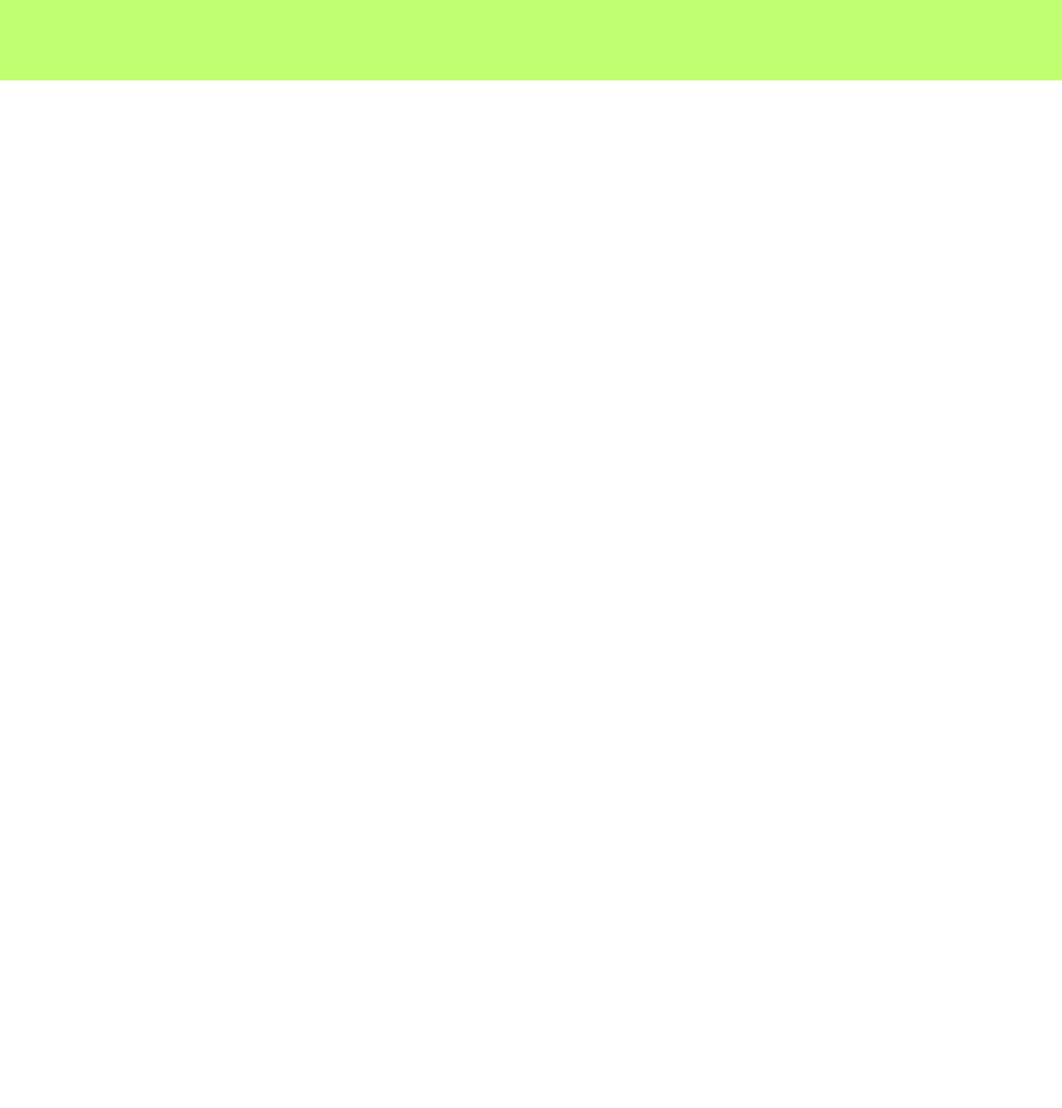
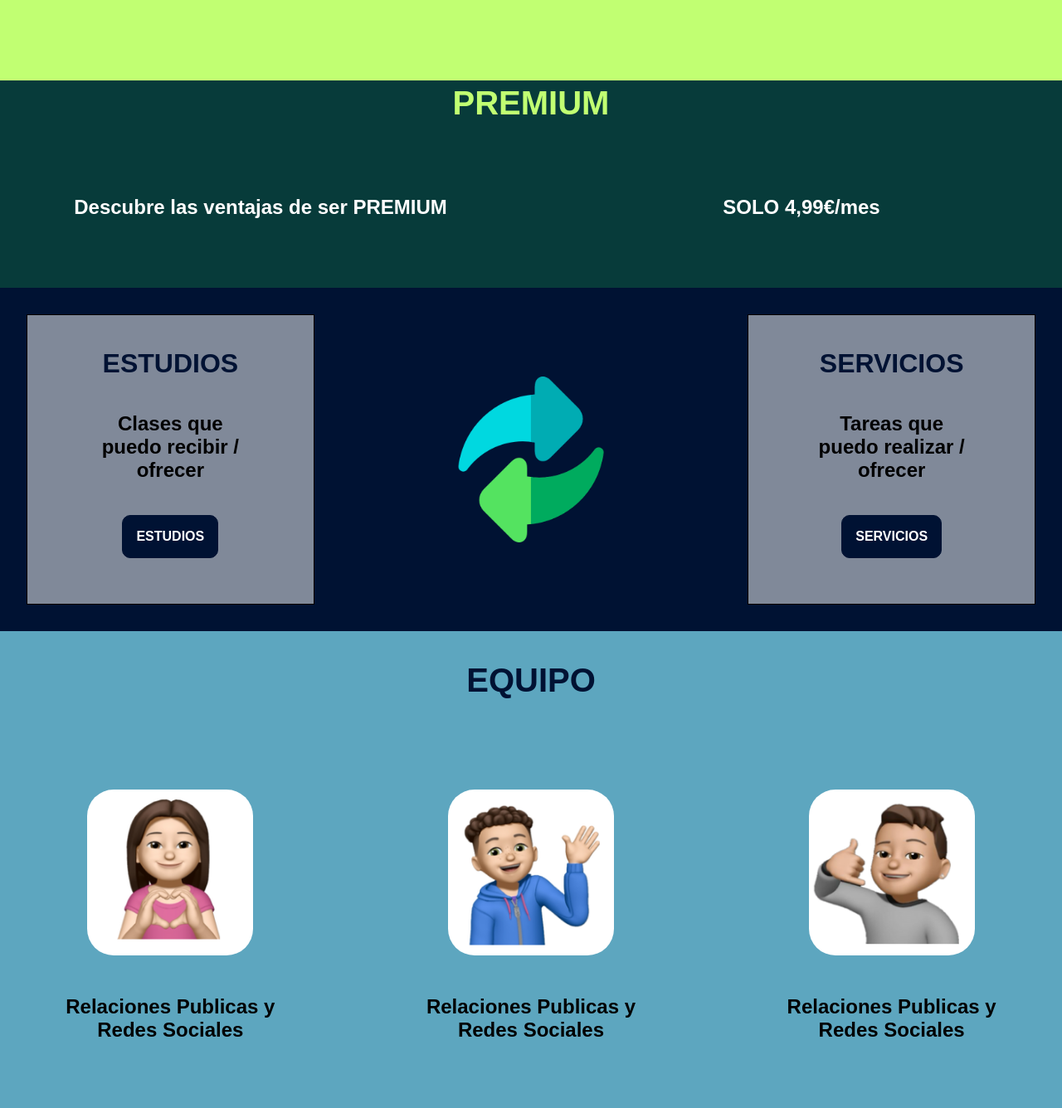
Before and after one commit to JavierColmena/S-Cambio-Study-Proyecto, a plain HTML site: page Pages/home.html in a window 1280 px wide. Shown: the part 759-2095 px from the top of the page at 83% size. Before the commit the page ends 856 px from the top, so only its background shows below. Drawn offline with nearby package versions, Linux system fonts and the light colour scheme; a web font is replaced by a local one.

Commit message:
Home casi hecho

```diff
--- a/Pages/home.html
+++ b/Pages/home.html
@@ -19,7 +19,8 @@
             <div class="col-12 mb-3 mb-lg-0 d-flex align-items-center flex-column col-lg-4 flex-lg-row mb-lg-0">
                 <a href="home.html"><img src="../Images/LogoSC.png" alt="logo"></a>
             </div>
-            <div class="col-12 gap-3 mb-5 mb-lg-0 d-flex align-items-center justify-content-center flex-column col-lg-8 flex-lg-row align-items-lg-center justify-content-lg-between gap-lg-0">
+            <div
+                class="col-12 gap-3 mb-5 mb-lg-0 d-flex align-items-center justify-content-center flex-column col-lg-8 flex-lg-row align-items-lg-center justify-content-lg-between gap-lg-0">
                 <a href="home.html">HOME</a>
                 <a href="aplicacion.html">APLICACION</a>
                 <a href="servicios.html">SERVICIOS</a>
@@ -30,7 +31,8 @@
 
         <!-- HERO -->
         <div class="row hero d-flex align-items-center justify-content-between">
-            <div class="col-12 mb-5 mb-lg-5 col-lg-8 d-flex align-items-center justify-content-between flex-column gap-4">
+            <div
+                class="col-12 mb-5 mb-lg-5 col-lg-8 d-flex align-items-center justify-content-between flex-column gap-4">
                 <div class="titulo">
                     <h1>Primero (E)S´Cambio y
                         luego Study</h1>
@@ -39,18 +41,90 @@
                     <h3>Descarga nuestra aplicacion y que empiecen los intercambios</h3>
                 </div>
                 <div class="col-2">
-                    <a href="#" class="boton">
+                    <a href="../Pages/aplicacion.html" class="boton">
                         <p>DESCARGAR APP</p>
                     </a>
                 </div>
             </div>
-            <div class="col-12 moviles col-lg-4 ">
+            <div class="d-none d-lg-block moviles col-lg-4 ">
                 <div class="d-flex align-items-center justify-content-between flex-column d-lg-block">
                     <img src="../Images/img1.png" alt="logo">
                     <img src="../Images/img2.png" alt="logo">
                 </div>
             </div>
         </div>
+        <!-- PREMIUM -->
+        <div class="row premium">
+            <div class="col-12">
+                <h1>PREMIUM</h1>
+            </div>
+            <div class="col-12 col-lg-6">
+                <h3>Descubre las ventajas de ser PREMIUM</h3>
+            </div>
+            <div class="col-12 col-lg-6">
+                <h3>SOLO 4,99€/mes</h3>
+            </div>
+        </div>
+        <!-- SERVICIOS -->
+        <div class="row servicios">
+            <div class="col-12 d-flex align-items-center justify-content-center col-lg-4">
+                <div class="d-flex align-items-center justify-content-center flex-column contenedor">
+                    <h2>ESTUDIOS</h2>
+                    <h3>Clases que puedo recibir / ofrecer</h3>
+                    <a href="#" class="boton">
+                        <p>ESTUDIOS</p>
+                    </a>
+                </div>
+            </div>
+            <div class="col-lg-4 d-none d-lg-flex align-items-lg-center justify-content-lg-center d-lg-block">
+                <img style="width: 200px; height: 200px;" src="../Images/intercambiar.png" alt="intercambiar">
+            </div>
+            <div class="col-12 d-flex align-items-center justify-content-center col-lg-4">
+                <div class="d-flex align-items-center justify-content-center flex-column contenedor">
+                    <h2>SERVICIOS</h2>
+                    <h3>Tareas que puedo
+                        realizar / ofrecer</h3>
+                    <a href="#" class="boton">
+                        <p>SERVICIOS</p>
+                    </a>
+                </div>
+            </div>
+        </div>
+        <!-- EQUIPO -->
+        <div class="row equipo">
+            <div class="col-12">
+                <h1>EQUIPO</h1>
+            </div>
+            <div class="col-12 col-lg-4">
+                <div class="d-flex align-items-center justify-content-center flex-column gap-5">
+                    <img src="../Images/gema.png" alt="gema" title="Gema">
+                    <p>
+                        Relaciones Publicas y
+                        Redes Sociales
+                    </p>
+                </div>
+            </div>
+            <div class="col-12 col-lg-4">
+                <div class="d-flex align-items-center justify-content-center flex-column gap-5">
+                    <img src="../Images/juanantonio.png" alt="gema" title="Juan Antonio">
+                    <p>
+                        Relaciones Publicas y
+                        Redes Sociales
+                    </p>
+                </div>
+            </div>
+            <div class="col-12 col-lg-4">
+                <div class="d-flex align-items-center justify-content-center flex-column gap-5">
+                    <img src="../Images/daniel.png" alt="gema" title="Daniel">
+                    <p>
+                        Relaciones Publicas y
+                        Redes Sociales
+                    </p>
+                </div>
+            </div>
+        </div>
+        <!-- PREGUNTAS FRECUENTES -->
+
     </div>
 </body>
 
--- a/Styles/custom.css
+++ b/Styles/custom.css
@@ -52,34 +52,120 @@ img {
     height: 92px;
 }
 
-.titulo{
+/* CABECERA */
+
+.titulo {
     width: 503px;
 }
 
-.boton p{
-    padding: 1rem;
-    border-radius: 10px;
-    color: #C1FF72;
-    background-color: #073B3A;
-}
 
 .cabecera {
     padding: 2rem 5rem;
     background-color: #C1FF72;
 }
 
+/* HERO */
+
+
+.boton p {
+    padding: 1rem;
+    border-radius: 10px;
+    color: #C1FF72;
+    background-color: #073B3A;
+    border: 1px solid #073B3A;
+    transition: .2s;
+}
+
+.boton p:hover {
+    color: #073B3A;
+    background-color: transparent;
+}
 
 .hero {
     height: 700px;
     background-color: #C1FF72;
 }
 
-.moviles img{
-    width: 280px;
-    height: 500px;
+.moviles {
+    margin-bottom: 2rem;
+}
+
+.moviles img {
+    width: 180px;
+    height: 300px;
 }
 
 .moviles img:nth-child(1) {
     position: absolute;
     transform: translate(110px, -50px);
 }
+
+/* PREMIUM */
+
+.premium {
+    height: 250px;
+    background: #073B3A;
+}
+
+.premium h1 {
+    padding: 5px;
+    color: #C1FF72;
+}
+
+.premium h3 {
+    color: #FFF;
+}
+
+/* SERVICIOS */
+
+.servicios {
+    height: 100%;
+    background: #001233;
+}
+
+.contenedor {
+    margin: 2rem;
+    width: 400px;
+    height: 350px;
+    border: 1px solid #000;
+    background: rgba(255, 255, 255, 0.50);
+    gap: 2rem;
+}
+
+.contenedor h2 {
+    color: #001233;
+}
+
+.contenedor h3 {
+    width: 180px;
+}
+
+.servicios .boton p {
+    padding: 1rem;
+    border-radius: 10px;
+    color: #FFF;
+    background: #001233;
+    border: 1px solid #001233;
+    transition: .2s;
+}
+
+/* EQUIPO */
+.equipo{
+    height: 100%;
+    background: #5DA6BF;
+}
+.equipo div{
+    padding: 2rem;
+}
+.equipo div h1{
+    padding: 5px;
+    color: #001233;
+}
+.equipo div p{
+    font-size: 24px;
+}
+.equipo div img{
+    width: 200px;
+    height: 200px;
+    border-radius: 2rem;
+}
```
